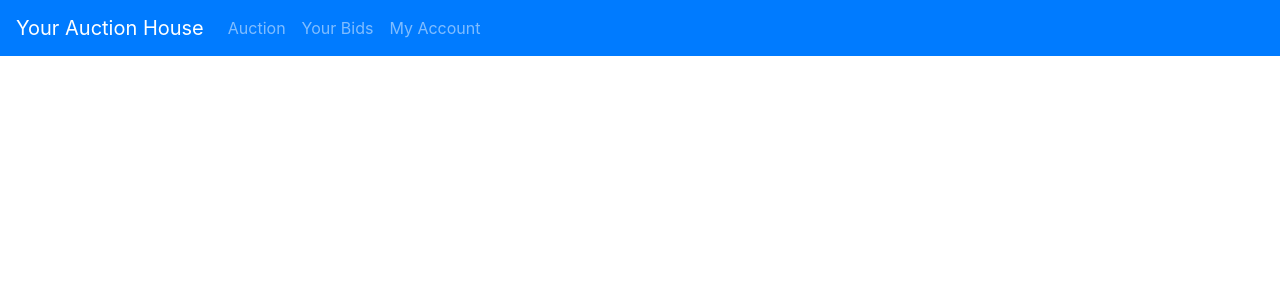
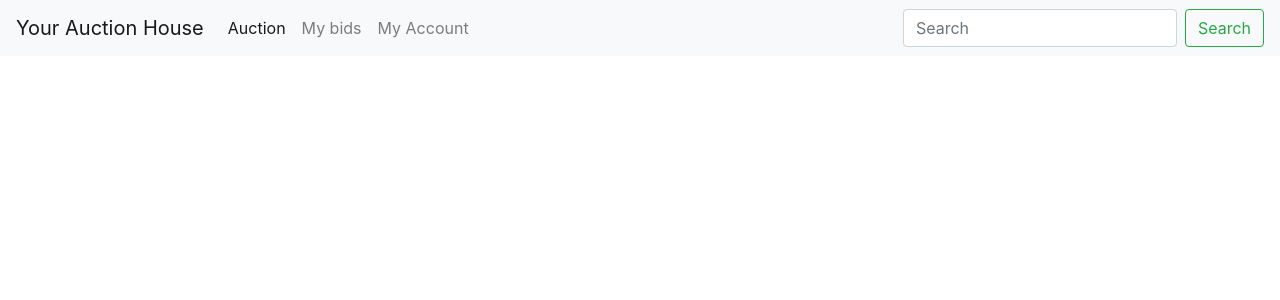
Before and after one commit to RadovanG/Auk, a PHP site: page /header.php in a window 1280 px wide. Shown: the top 300 px of the page. Run offline with PHP 8.4, Linux system fonts and the light colour scheme.

Commit message:
napredak sa headerom
jejj

```diff
--- a/header.php
+++ b/header.php
@@ -1,21 +1,39 @@
-<?php include('html.php') ?>
-<nav class="navbar navbar-expand-md bg-primary navbar-dark">
+
+<!DOCTYPE html>
+<html lang="en">
+<head>
+    <title>Auction House</title>
+    <meta charset="utf-8">
+    <meta name="viewport" content="width=device-width, initial-scale=1">
+    <link rel="stylesheet" href="https://maxcdn.bootstrapcdn.com/bootstrap/4.1.0/css/bootstrap.min.css">
+    <script src="https://ajax.googleapis.com/ajax/libs/jquery/3.3.1/jquery.min.js"></script>
+    <script src="https://cdnjs.cloudflare.com/ajax/libs/popper.js/1.14.0/umd/popper.min.js"></script>
+    <script src="https://maxcdn.bootstrapcdn.com/bootstrap/4.1.0/js/bootstrap.min.js"></script>
+</head>
+<body>
+<nav class="navbar navbar-expand-md navbar-light bg-light">
     <a class="navbar-brand" href="#">Your Auction House</a>
-    <button class="navbar-toggler" type="button" data-toggle="collapse" data-target="#collapsibleNavbar">
+    <button class="navbar-toggler" type="button" data-toggle="collapse" data-target="#navbarTogglerDemo01" aria-controls="navbarTogglerDemo01" aria-expanded="false" aria-label="Toggle navigation">
         <span class="navbar-toggler-icon"></span>
     </button>
-    <div class="collapse navbar-collapse" id="collapsibleNavbar">
-        <ul class="navbar-nav">
-            <li class="nav-item">
-                <a class="nav-link" href="#">Auction</a>
+    <div class="collapse navbar-collapse" id="navbarTogglerDemo01">
+
+        <ul class="navbar-nav mr-auto mt-2 mt-lg-0">
+            <li class="nav-item active">
+                <a class="nav-link" href="#">Auction <span class="sr-only">(current)</span></a>
             </li>
             <li class="nav-item">
-                <a class="nav-link" href="#">Your Bids</a>
+                <a class="nav-link" href="#">My bids</a>
             </li>
             <li class="nav-item">
-                <a class="nav-link" href="#">My Account</a>
+                <a class="nav-link " href="#">My Account </a>
             </li>
         </ul>
+        <form class="form-inline my-2 my-lg-0">
+            <input class="form-control mr-sm-2" type="search" placeholder="Search" aria-label="Search">
+            <button class="btn btn-outline-success my-2 my-sm-0" type="submit">Search</button>
+        </form>
     </div>
 </nav>
-<br>
+</body>
+</html>
```
